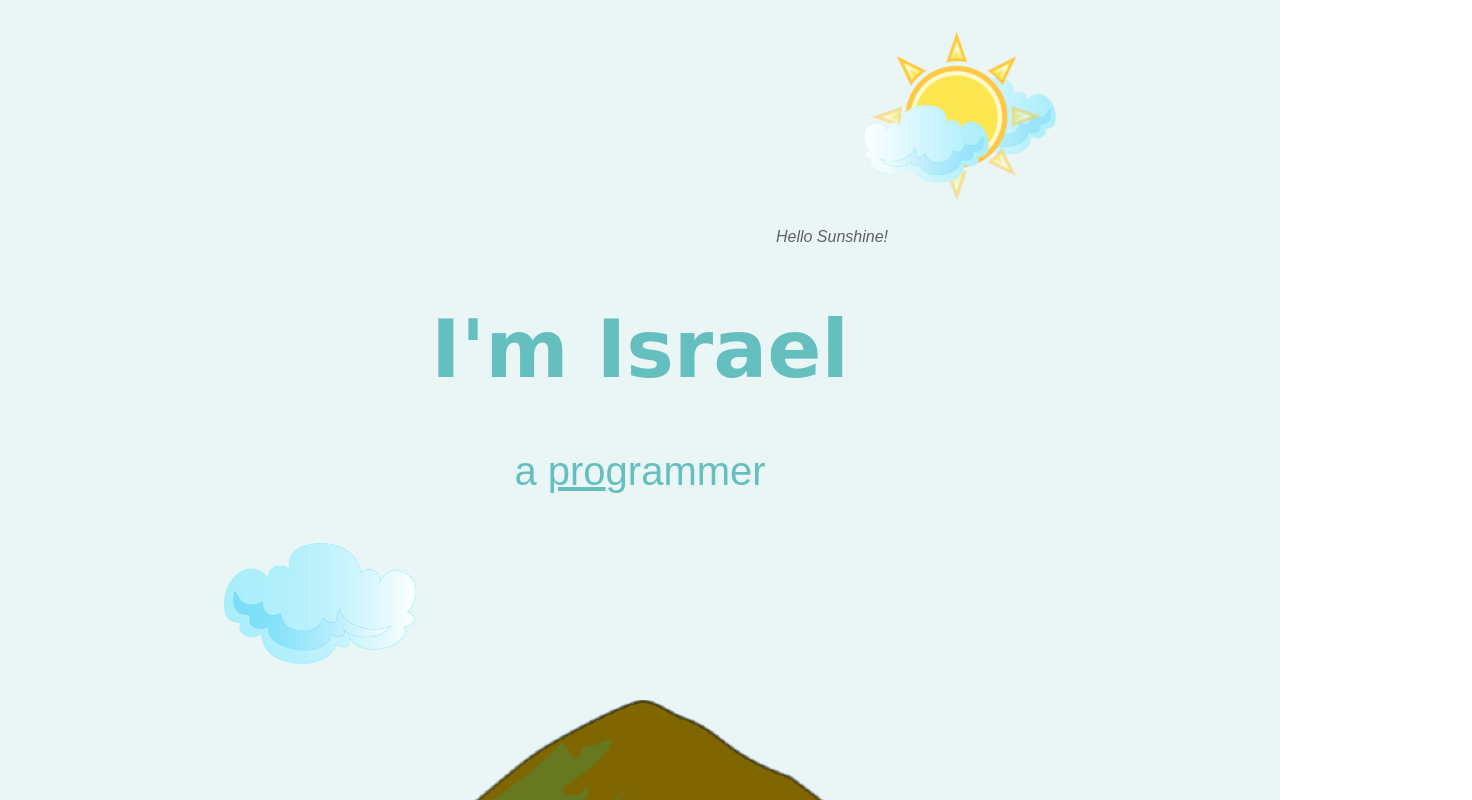
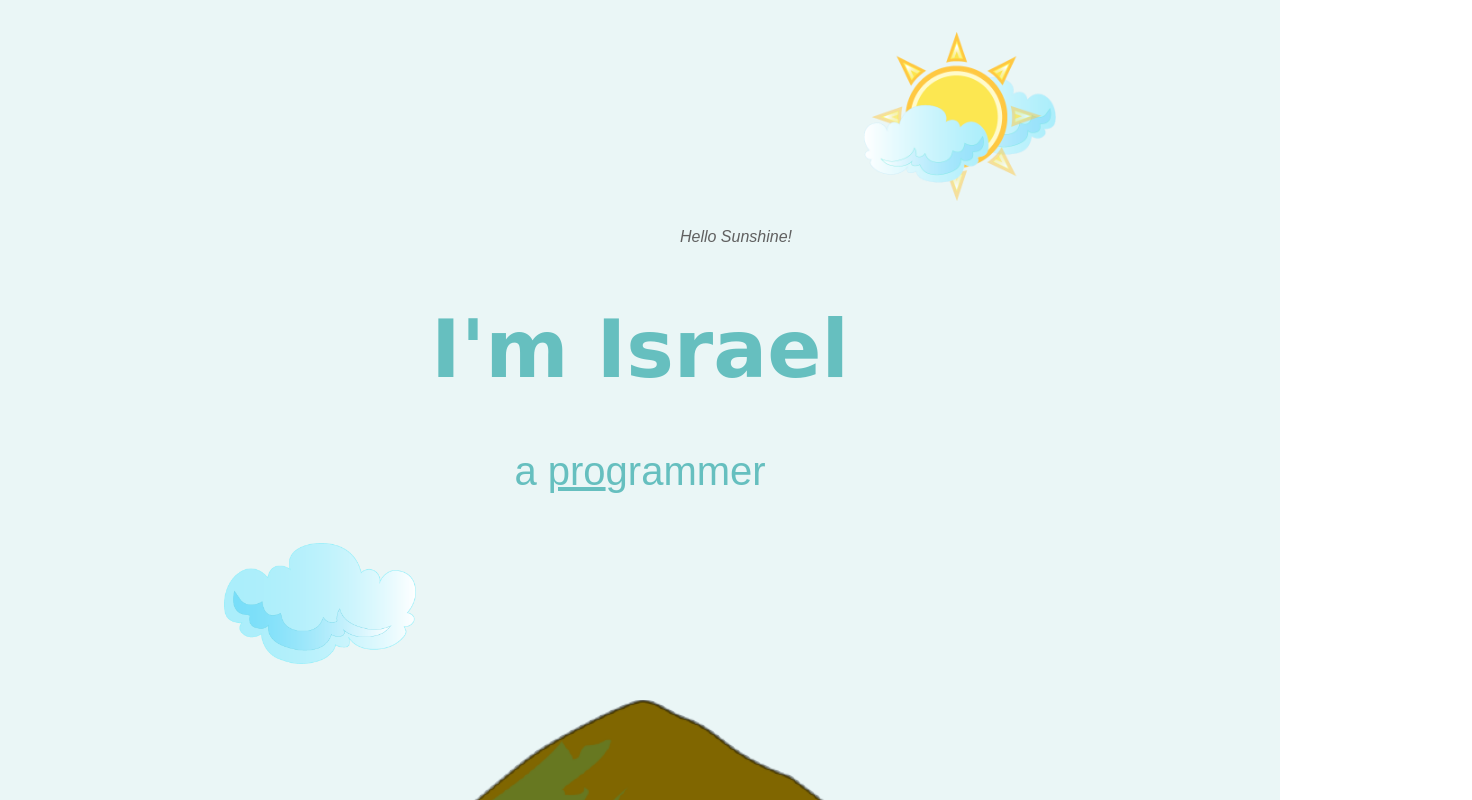
Before and after one commit to Chingu-Solo/CV-website, a plain HTML site: page index.html in a window 1280 px wide. Shown: the top 800 px of the page, 1472 px wide, since content can reach past the window. Drawn offline with Linux system fonts and the light colour scheme.

Commit message:
Add files via upload

```diff
--- a/css/styles.css
+++ b/css/styles.css
@@ -88,8 +88,7 @@ hr {
 .sunshine{
 
 	color: #606060;
-	position: relative;
-	left:	12rem;
+	margin-left:	12rem;
 }
 
 .pro {
@@ -105,10 +104,15 @@ hr {
 	margin: 0 auto;
 }
 
+
 .skill-rows{
 	width: 50%;
-	margin: 50px auto;
+	margin: 50px auto ;
 	text-align: left;
+}
+
+.web-ref-link{
+	text-decoration: none;
 }
 
 .my-hobbies {
```
